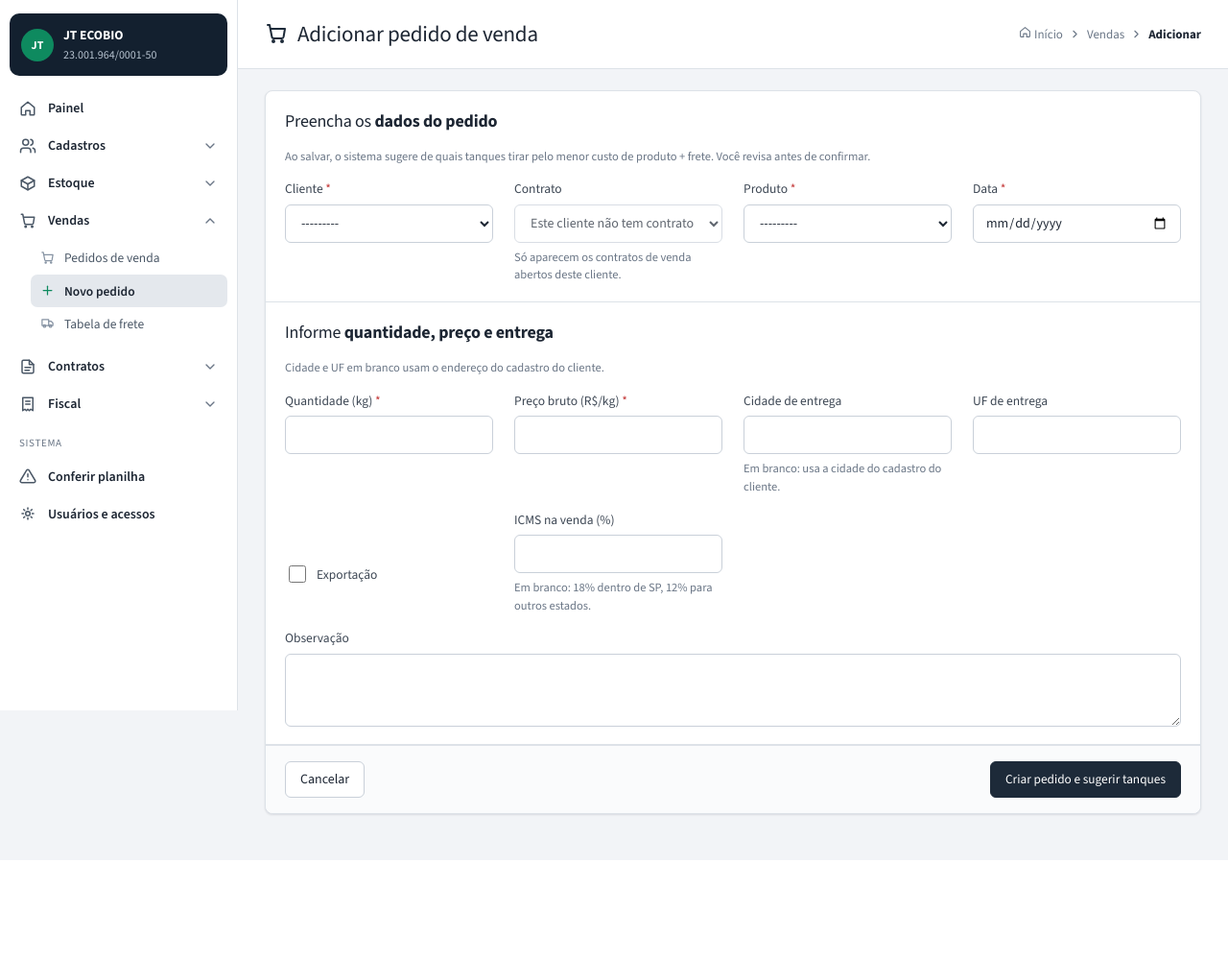
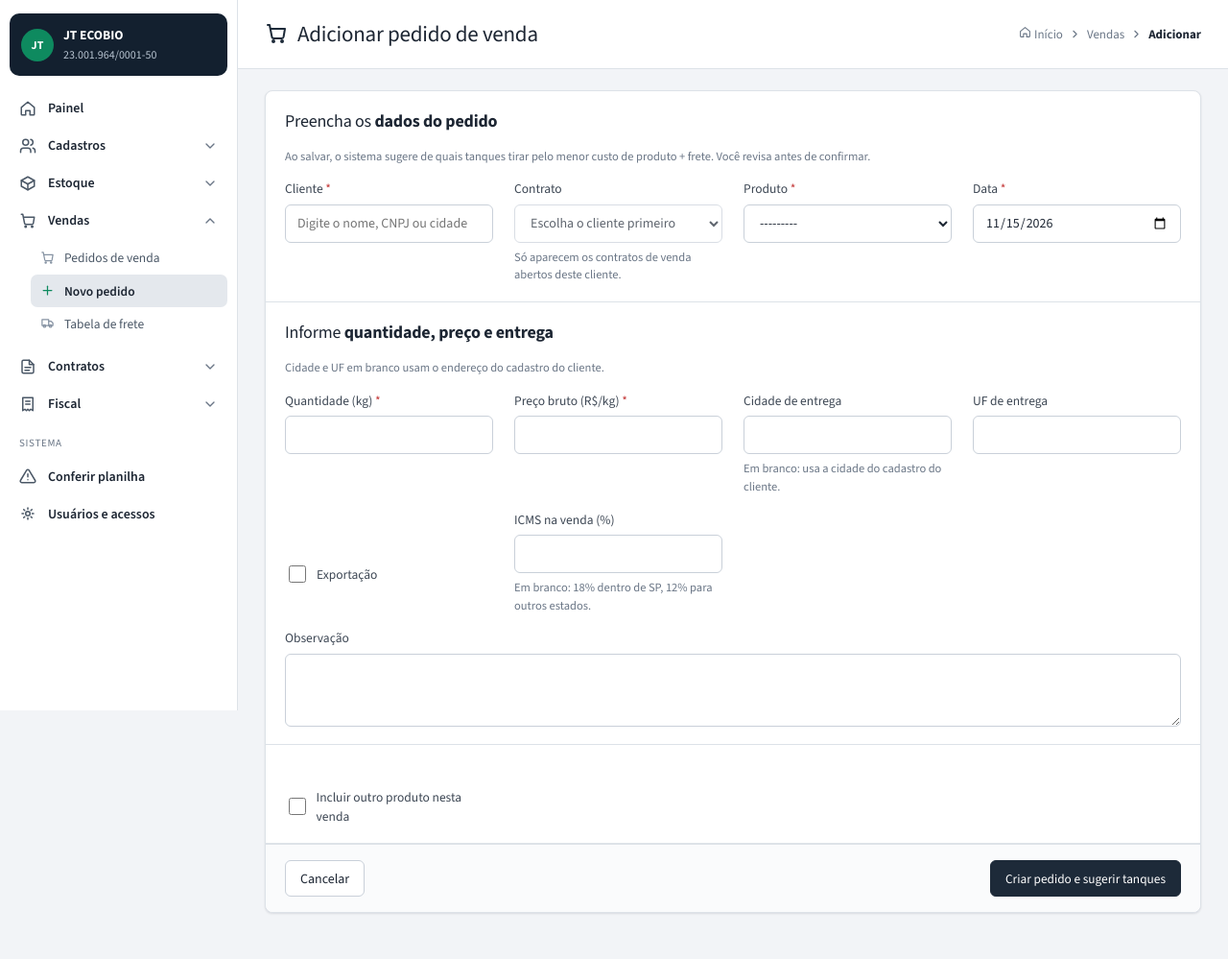
Before and after one commit to luizferrazmxtech/erp_jtecobio, a Django app: page /vendas/novo/ in a window 1280 px wide. Shown: the part 60-1059 px from the top of the page at 96% size. Before the commit the page ends 956 px from the top, so only its background shows below. Run offline with Django 5.2, Linux system fonts and the light colour scheme; the visitor is signed in with stand-in values (Sample User, id 1); data that the repository does not hold is empty.

Commit message:
Busca digitável de cliente, produto do contrato e outro produto na mesma venda
- Novo pedido: cliente por busca digitável (nome, CNPJ ou cidade), com CNPJ e
  cidade na lista; ao escolher o contrato, só o produto dele e o preço dele.
- "Incluir outro produto nesta venda": cria um segundo pedido ligado ao
  primeiro (mesmo cliente e entrega, tanques e margem próprios); a tela do
  pedido mostra os pedidos da mesma venda.
- Busca digitável também no parceiro do contrato, no dono do local e na
  transportadora da tabela de frete (BuscaSelect + /busca/parceiros/).
- Data do novo pedido já vem preenchida com hoje.

Co-Authored-By: Claude Opus 5.5 <noreply@anthropic.com>
Claude-Session: https://claude.ai/code/session_01TsjT8kc5ZC9YBt7NhJJ24C

```diff
--- a/apps/vendas/forms.py
+++ b/apps/vendas/forms.py
@@ -5,16 +5,26 @@ from apps.cadastros.models import Parceiro, Produto
 from apps.contratos.models import Contrato
 from apps.fiscal.models import NotaFiscal
 
+from apps.web.busca import BuscaSelect
+
 from .models import Pedido
 
 
 class PedidoForm(forms.ModelForm):
+    # Outro produto na mesma venda (ex.: atender o contrato e levar mais algo junto).
+    outro_produto = forms.BooleanField(label="Incluir outro produto nesta venda", required=False)
+    produto2 = forms.ModelChoiceField(label="Outro produto", queryset=Produto.objects.none(), required=False)
+    quantidade2 = forms.DecimalField(label="Quantidade do outro produto (kg)", required=False, min_value=0,
+                                     max_digits=14, decimal_places=3)
+    preco2 = forms.DecimalField(label="Preço do outro produto (R$/kg)", required=False, min_value=0,
+                                max_digits=12, decimal_places=4)
+
     class Meta:
         model = Pedido
         fields = ["data", "cliente", "contrato", "produto", "quantidade_kg", "preco_unitario",
                   "destino_cidade", "destino_uf", "exportacao", "icms_venda", "observacao"]
         widgets = {
-            "data": forms.DateInput(attrs={"type": "date"}),
+            "data": forms.DateInput(attrs={"type": "date"}, format="%Y-%m-%d"),
             "observacao": forms.Textarea(attrs={"rows": 2}),
         }
         help_texts = {"destino_cidade": "Em branco: usa a cidade do cadastro do cliente."}
@@ -23,7 +33,10 @@ class PedidoForm(forms.ModelForm):
         super().__init__(*args, **kwargs)
         self.fields["data"].initial = timezone.localdate()
         self.fields["cliente"].queryset = Parceiro.objects.filter(eh_cliente=True, ativo=True)
+        self.fields["cliente"].widget = BuscaSelect(papel="cliente", placeholder="Digite o nome, CNPJ ou cidade do cliente…")
+        self.fields["cliente"].widget.choices = self.fields["cliente"].choices
         self.fields["produto"].queryset = Produto.objects.filter(ativo=True, controla_estoque=True)
+        self.fields["produto2"].queryset = self.fields["produto"].queryset
         # Só contratos de venda abertos do cliente escolhido (a tela filtra de novo ao trocar o cliente).
         contratos = Contrato.objects.filter(
             tipo=Contrato.Tipo.VENDA, status=Contrato.Status.ABERTO).select_related("parceiro", "produto")
@@ -56,6 +69,14 @@ class PedidoForm(forms.ModelForm):
             self.add_error("contrato", "Este contrato é de outro produto.")
         if dados.get("quantidade_kg") is not None and dados["quantidade_kg"] <= 0:
             self.add_error("quantidade_kg", "A quantidade deve ser maior que zero.")
+        if dados.get("outro_produto"):
+            for campo, msg in (("produto2", "Escolha o outro produto."),
+                               ("quantidade2", "Informe a quantidade do outro produto."),
+                               ("preco2", "Informe o preço do outro produto.")):
+                if not dados.get(campo):
+                    self.add_error(campo, msg)
+            if dados.get("produto2") and dados.get("produto2") == dados.get("produto"):
+                self.add_error("produto2", "Escolha um produto diferente do primeiro; para mais quantidade, aumente a do primeiro.")
         return dados
 
 
--- a/apps/vendas/views.py
+++ b/apps/vendas/views.py
@@ -65,11 +65,24 @@ def novo(request):
         pedido.usuario = request.user
         pedido.save()
         services.aplicar_sugestao(pedido)
-        messages.success(request, f"Pedido {pedido.numero} criado com as origens sugeridas. Revise e confirme.")
+        texto = f"Pedido {pedido.numero} criado com as origens sugeridas."
+        d = form.cleaned_data
+        if d.get("outro_produto"):
+            # O outro produto vira um pedido irmão: mesma venda, tanques e margem próprios.
+            outro = Pedido.objects.create(
+                data=pedido.data, cliente=pedido.cliente, produto=d["produto2"], quantidade_kg=d["quantidade2"],
+                preco_unitario=d["preco2"], destino_cidade=pedido.destino_cidade, destino_uf=pedido.destino_uf,
+                exportacao=pedido.exportacao, icms_venda=pedido.icms_venda,
+                observacao=pedido.observacao, pedido_principal=pedido, usuario=request.user,
+            )
+            services.aplicar_sugestao(outro)
+            texto += f" O outro produto ({outro.produto}) ficou no pedido {outro.numero}, na mesma venda."
+        messages.success(request, texto + " Revise e confirme.")
         return redirect("vendas:detalhe", pk=pedido.pk)
     # Todos os contratos de venda abertos, para a tela mostrar só os do cliente escolhido.
     contratos = [
-        {"id": c.pk, "cliente": c.parceiro_id, "produto": c.produto_id, "preco": str(c.preco_unitario or ""),
+        {"id": c.pk, "cliente": c.parceiro_id, "produto": c.produto_id, "produto_nome": str(c.produto),
+         "preco": str(c.preco_unitario or ""),
          "texto": form.fields["contrato"].label_from_instance(c)}
         for c in Contrato.objects.filter(tipo=Contrato.Tipo.VENDA, status=Contrato.Status.ABERTO)
         .select_related("produto").order_by("-mes_referencia", "numero")
--- a/apps/web/urls.py
+++ b/apps/web/urls.py
@@ -1,6 +1,6 @@
 from django.urls import path
 
-from . import views
+from . import busca, views
 
 app_name = "web"
 
@@ -19,5 +19,6 @@ urlpatterns = [
     path("cadastros/locais/", views.locais, name="locais"),
     path("novo/<str:nome>/", views.adicionar, name="adicionar"),
     path("editar/<str:nome>/<int:pk>/", views.editar, name="editar"),
+    path("busca/parceiros/", busca.parceiros, name="busca_parceiros"),
     path("sistema/conferir-planilha/", views.conferir_planilha, name="conferir_planilha"),
 ]
--- a/config/settings.py
+++ b/config/settings.py
@@ -34,6 +34,9 @@ SECRET_KEY = env("DJANGO_SECRET_KEY", "dev-inseguro-troque-em-producao")
 DEBUG = env("DJANGO_DEBUG", "1") == "1"
 ALLOWED_HOSTS = [h for h in env("DJANGO_ALLOWED_HOSTS", "localhost,127.0.0.1").split(",") if h]
 
+# Os campos de formulário usam os mesmos templates das telas (templates/web/_busca_select.html).
+FORM_RENDERER = "django.forms.renderers.TemplatesSetting"
+
 INSTALLED_APPS = [
     "django.contrib.admin",
     "django.contrib.auth",
@@ -42,6 +45,7 @@ INSTALLED_APPS = [
     "django.contrib.messages",
     "django.contrib.staticfiles",
     "django.contrib.humanize",
+    "django.forms",  # modelos de campo de formulário (ex.: busca digitável) na pasta templates/
     "apps.cadastros",
     "apps.fiscal",
     "apps.contratos",
--- a/static/css/app.css
+++ b/static/css/app.css
@@ -496,3 +496,18 @@ a.cilindro-grande { display: block; }
 .ver-tabela summary { padding: 12px 18px; cursor: pointer; font-weight: 600; display: flex; gap: 8px; align-items: center; list-style: none; }
 .ver-tabela summary::-webkit-details-marker { display: none; }
 .ver-tabela[open] summary { border-bottom: 1px solid var(--borda); }
+
+/* Busca digitável (static/js/busca.js) */
+.busca-campo { position: relative; }
+.busca-campo .busca-escolha { display: none; }
+.busca-lista { position: absolute; left: 0; right: 0; top: calc(100% + 4px); z-index: 30; max-height: 320px; overflow-y: auto;
+  background: #fff; border: 1px solid var(--borda-forte); border-radius: 8px; box-shadow: 0 12px 28px rgba(16,24,40,.16); }
+.busca-item { padding: 8px 12px; cursor: pointer; border-bottom: 1px solid var(--borda); }
+.busca-item:last-child { border-bottom: 0; }
+.busca-item b { display: block; font-size: 13.5px; font-weight: 600; }
+.busca-item span { font-size: 12px; color: var(--suave); }
+.busca-item.ativo { background: var(--verde-claro); }
+.busca-vazio { padding: 10px 12px; font-size: 13px; color: var(--suave); }
+.campos[hidden] { display: none; }
+.dados .inteiro { grid-column: 1 / -1; }
+.dados b span.pequeno { display: inline; }
--- /dev/null
+++ b/static/js/busca.js
@@ -0,0 +1,81 @@
+/* Busca digitável (apps/web/busca.py).
+
+   Cada campo .busca-campo tem uma caixa de texto e, escondida, a lista
+   original (<select>) que o formulário envia. Você digita, o sistema traz até
+   15 cadastros que combinam; ao escolher um, ele vai para a lista escondida e
+   dispara "change" — quem depende do campo (ex.: contratos do cliente) atualiza.
+   Setas ↑ ↓ andam na lista, Enter escolhe, Esc fecha. */
+(function () {
+  function iniciar(caixa) {
+    var texto = caixa.querySelector(".busca-texto");
+    var escolha = caixa.querySelector(".busca-escolha");
+    var lista = caixa.querySelector(".busca-lista");
+    var url = caixa.dataset.url, timer = null, itens = [], ativo = -1, pedido = 0;
+
+    var atual = escolha.options[escolha.selectedIndex];
+    if (atual && atual.value) texto.value = atual.textContent.trim();
+
+    function fechar() { lista.hidden = true; ativo = -1; }
+    function marcar(i) {
+      ativo = i;
+      Array.prototype.forEach.call(lista.children, function (el, j) { el.classList.toggle("ativo", j === i); });
+      if (lista.children[i]) lista.children[i].scrollIntoView({ block: "nearest" });
+    }
+    function escolher(item) {
+      var op = Array.prototype.find.call(escolha.options, function (o) { return o.value === String(item.id); });
+      if (!op) { op = new Option(item.texto, item.id); escolha.add(op); }
+      escolha.value = String(item.id);
+      texto.value = item.texto;
+      fechar();
+      escolha.dispatchEvent(new Event("change", { bubbles: true }));
+    }
+    function mostrar(resultados) {
+      itens = resultados;
+      lista.innerHTML = "";
+      if (!resultados.length) {
+        lista.innerHTML = '<div class="busca-vazio">Nada encontrado. Tente outra parte do nome, o CNPJ ou a cidade.</div>';
+      }
+      resultados.forEach(function (r, i) {
+        var el = document.createElement("div");
+        el.className = "busca-item"; el.setAttribute("role", "option");
+        el.innerHTML = "<b></b><span></span>";
+        el.querySelector("b").textContent = r.texto + (r.fantasia && r.fantasia !== r.texto ? " (" + r.fantasia + ")" : "");
+        el.querySelector("span").textContent = r.detalhe;
+        el.addEventListener("mousedown", function (e) { e.preventDefault(); escolher(r); });
+        el.addEventListener("mousemove", function () { marcar(i); });
+        lista.appendChild(el);
+      });
+      lista.hidden = false;
+      marcar(resultados.length ? 0 : -1);
+    }
+    function buscar() {
+      var q = texto.value.trim(), n = ++pedido;
+      var sep = url.indexOf("?") >= 0 ? "&" : "?";
+      fetch(url + sep + "q=" + encodeURIComponent(q), { credentials: "same-origin" })
+        .then(function (r) { return r.json(); })
+        .then(function (d) { if (n === pedido) mostrar(d.resultados || []); });
+    }
+    texto.addEventListener("input", function () {
+      clearTimeout(timer);
+      if (escolha.value) { escolha.value = ""; escolha.dispatchEvent(new Event("change", { bubbles: true })); }
+      timer = setTimeout(buscar, 200);
+    });
+    texto.addEventListener("focus", function () { if (!escolha.value) buscar(); });
+    texto.addEventListener("keydown", function (e) {
+      if (lista.hidden) { if (e.key === "ArrowDown") buscar(); return; }
+      if (e.key === "ArrowDown") { e.preventDefault(); marcar(Math.min(ativo + 1, itens.length - 1)); }
+      else if (e.key === "ArrowUp") { e.preventDefault(); marcar(Math.max(ativo - 1, 0)); }
+      else if (e.key === "Enter") { if (itens[ativo]) { e.preventDefault(); escolher(itens[ativo]); } }
+      else if (e.key === "Escape") { fechar(); }
+    });
+    texto.addEventListener("blur", function () {
+      setTimeout(fechar, 120);
+      // Saiu sem escolher: volta o nome do escolhido (ou limpa).
+      setTimeout(function () {
+        var op = escolha.options[escolha.selectedIndex];
+        texto.value = op && op.value ? op.textContent.trim() : "";
+      }, 130);
+    });
+  }
+  document.querySelectorAll(".busca-campo").forEach(iniciar);
+})();
--- a/templates/base.html
+++ b/templates/base.html
@@ -120,5 +120,7 @@
   });
 })();
 </script>
+<script src="{% static 'js/busca.js' %}"></script>
+{% block scripts %}{% endblock %}
 </body>
 </html>
--- a/templates/vendas/detalhe.html
+++ b/templates/vendas/detalhe.html
@@ -27,6 +27,7 @@
     <div><span>Preço</span><b>R$ {{ pedido.preco_unitario|num:4 }}/kg</b><span class="pequeno suave">net R$ {{ pedido.preco_unitario|mult:pedido.fator_venda|num:4 }} · {% if pedido.exportacao %}exportação, sem impostos{% else %}ICMS {{ pedido.icms_venda|num:0 }}% + PIS/COFINS{% endif %}</span></div>
     <div><span>Nota fiscal</span><b>{% if pedido.nota %}<a href="{% url 'web:nota' pedido.nota_id %}">NF {{ pedido.nota.numero|stringformat:"d" }}</a>{% else %}—{% endif %}</b></div>
     <div><span>Faturado em</span><b>{{ pedido.data_faturamento|date:"d/m/Y"|default:"—" }}</b></div>
+    {% with irmaos=pedido.mesma_venda %}{% if irmaos %}<div class="inteiro"><span>Na mesma venda</span><b>{% for p in irmaos %}<a href="{% url 'vendas:detalhe' p.pk %}">Pedido {{ p.numero }}</a> <span class="pequeno suave">{{ p.produto }} · {{ p.quantidade_kg|kg }} kg</span>{% if not forloop.last %} · {% endif %}{% endfor %}</b></div>{% endif %}{% endwith %}
   </div></div>
   <div class="resumo">
     <div><span>Quantidade</span><b>{{ pedido.quantidade_kg|kg }} kg</b></div>
--- a/templates/vendas/novo.html
+++ b/templates/vendas/novo.html
@@ -29,31 +29,64 @@
       {% with campo=form.observacao %}{% include "web/_campo.html" %}{% endwith %}
     </div>
   </div>
+  <div class="secao">
+    <div class="campos">{% with campo=form.outro_produto %}{% include "web/_campo.html" %}{% endwith %}</div>
+    <div id="outro-produto" class="campos" style="margin-top:12px">
+      <p class="suave pequeno" style="margin:0;grid-column:1/-1">Vira um segundo pedido na mesma venda, para o mesmo cliente e entrega, com tanques e margem próprios. Os dois aparecem ligados na tela do pedido.</p>
+      {% with campo=form.produto2 %}{% include "web/_campo.html" %}{% endwith %}
+      {% with campo=form.quantidade2 %}{% include "web/_campo.html" %}{% endwith %}
+      {% with campo=form.preco2 %}{% include "web/_campo.html" %}{% endwith %}
+    </div>
+  </div>
   <div class="rodape"><a class="botao claro" href="{% url 'vendas:lista' %}">Cancelar</a><button class="botao">Criar pedido e sugerir tanques</button></div>
 </form>
 {{ contratos|json_script:"contratos-venda" }}
 <script>
-/* Contrato: só os do cliente escolhido. Ao escolher um contrato, já preenche produto e preço. */
+/* Novo pedido:
+   - contrato: só os do cliente escolhido; ao escolher, o produto fica só o do contrato e o preço vem dele;
+   - "Incluir outro produto": mostra os campos do segundo produto (vira outro pedido na mesma venda). */
 (function () {
   var contratos = JSON.parse(document.getElementById("contratos-venda").textContent);
   var cliente = document.getElementById("id_cliente"), contrato = document.getElementById("id_contrato");
   var produto = document.getElementById("id_produto"), preco = document.getElementById("id_preco_unitario");
-  function montar() {
+  var todos = Array.prototype.map.call(produto.options, function (o) { return { v: o.value, t: o.textContent }; });
+  var ajudaProduto = document.createElement("span");
+  ajudaProduto.className = "ajuda";
+  produto.parentNode.appendChild(ajudaProduto);
+
+  function produtos(lista, escolhido) {
+    produto.innerHTML = "";
+    lista.forEach(function (p) { produto.add(new Option(p.t, p.v, false, p.v === escolhido)); });
+  }
+  function montarContratos() {
     var atual = contrato.value, lista = contratos.filter(function (c) { return String(c.cliente) === cliente.value; });
     contrato.innerHTML = "";
-    var vazio = new Option(lista.length ? "Sem contrato" : "Este cliente não tem contrato de venda aberto", "");
-    contrato.add(vazio);
+    contrato.add(new Option(!cliente.value ? "Escolha o cliente primeiro" : (lista.length ? "Sem contrato" : "Este cliente não tem contrato de venda aberto"), ""));
     lista.forEach(function (c) { contrato.add(new Option(c.texto, c.id, false, String(c.id) === atual)); });
     contrato.disabled = !lista.length;
+    aplicarContrato(false);
   }
-  cliente.addEventListener("change", montar);
-  contrato.addEventListener("change", function () {
+  function aplicarContrato(mudou) {
     var c = contratos.filter(function (x) { return String(x.id) === contrato.value; })[0];
-    if (!c) return;
-    produto.value = c.produto;
-    if (c.preco && !preco.value) preco.value = c.preco;
-  });
-  montar();
+    if (c) {
+      // Só o produto do contrato.
+      produtos(todos.filter(function (p) { return p.v === String(c.produto); }), String(c.produto));
+      ajudaProduto.textContent = "Produto do contrato. Para vender outro junto, marque \"Incluir outro produto nesta venda\".";
+      if (c.preco && (mudou || !preco.value)) preco.value = c.preco;
+    } else {
+      var atual = produto.value;
+      produtos(todos, atual);
+      ajudaProduto.textContent = "";
+    }
+  }
+  cliente.addEventListener("change", montarContratos);
+  contrato.addEventListener("change", function () { aplicarContrato(true); });
+  montarContratos();
+
+  var marca = document.getElementById("id_outro_produto"), bloco = document.getElementById("outro-produto");
+  function mostrarOutro() { bloco.hidden = !marca.checked; }
+  marca.addEventListener("change", mostrarOutro);
+  mostrarOutro();
 })();
 </script>
 {% endblock %}
--- /dev/null
+++ b/templates/web/_busca_select.html
@@ -0,0 +1,5 @@
+<div class="busca-campo" data-url="{{ widget.url }}">
+  <input type="search" class="busca-texto" placeholder="{{ widget.placeholder }}" autocomplete="off" aria-autocomplete="list" aria-label="Buscar">
+  <select name="{{ widget.name }}"{% include "django/forms/widgets/attrs.html" %} class="busca-escolha">{% for group_name, group_choices, group_index in widget.optgroups %}{% for option in group_choices %}{% include option.template_name with widget=option %}{% endfor %}{% endfor %}</select>
+  <div class="busca-lista" role="listbox" hidden></div>
+</div>
```
Also changed, not shown: apps/vendas/models.py (+13 -0 lines), apps/web/busca.py (added, +89 -0 lines), apps/web/views.py (+12 -0 lines), tests/test_web.py (+37 -0 lines), apps/vendas/migrations/0003_pedido_principal.py (added).
